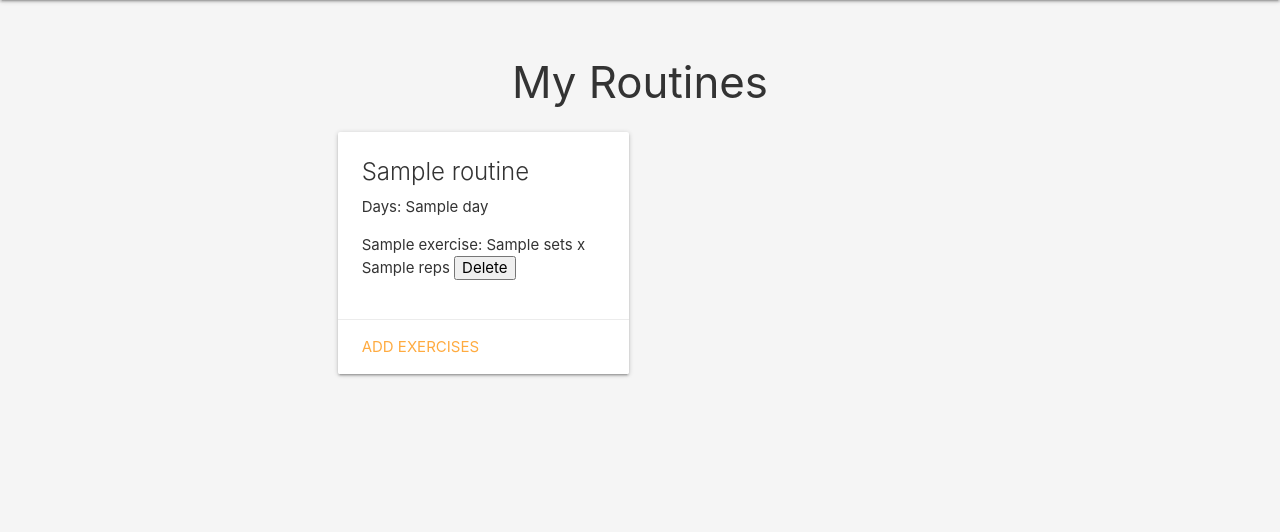
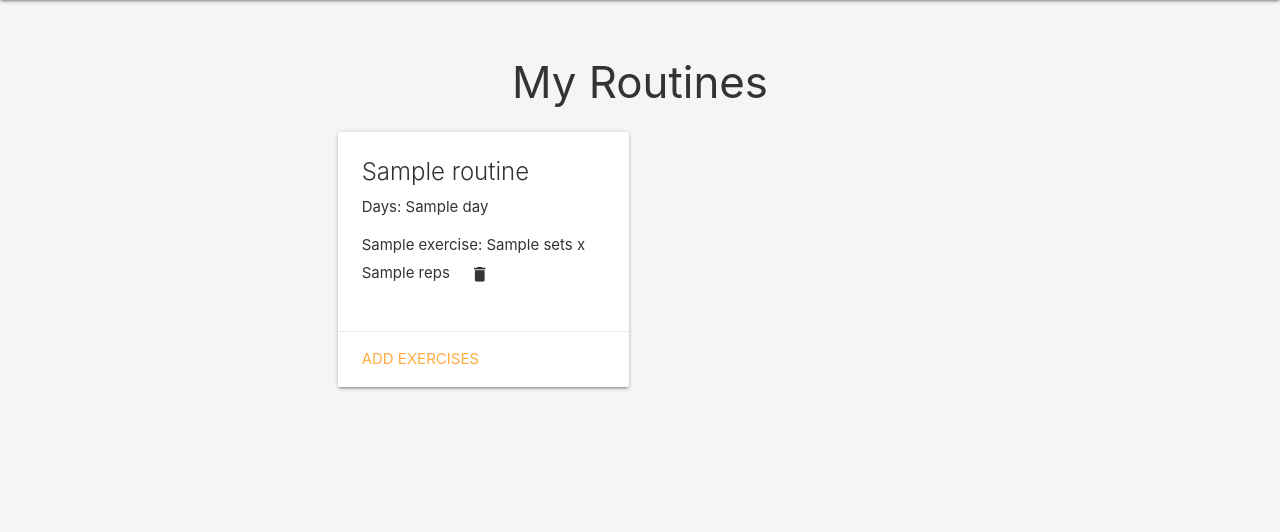
Before and after one commit to carlosm22700/Fitness-Tracker, a Django app: template main_app/templates/main_app/view_routines.html in a window 1280 px wide. Shown: the part 64-596 px from the top of the page. Run offline with Django 3.2, Linux system fonts and the light colour scheme; the template is opened without the code that fills it: most values are stand-ins (such as "Sample title", 1, 10 or a date in 2020); some libraries are stand-ins or nearby versions.

Commit message:
implements styling for delete button

```diff
--- a/main_app/templates/main_app/home.html
+++ b/main_app/templates/main_app/home.html
@@ -45,7 +45,7 @@
                                         {% if routine_day.day == day.day %}
                                             <form style="display:inline;" method="post" action="{% url 'delete_routine' routine.id %}">
                                                 {% csrf_token %}
-                                                <button type="submit" class="delete-routine-btn">Delete</button>
+                                                <button type="submit" class="btn-flat delete-routine-btn"><i class="material-icons">delete</i></button>
                                             </form>
                                         {% endif %}
                                     {% endfor %}
--- a/main_app/templates/main_app/view_routines.html
+++ b/main_app/templates/main_app/view_routines.html
@@ -20,7 +20,7 @@
                                     {{ planned_exercise.exercise.name }}: {{ planned_exercise.sets }} x {{ planned_exercise.reps }}
                                     <form style="display:inline;" method="post" action="{% url 'delete_exercise' routine.id planned_exercise.id %}">
                                         {% csrf_token %}
-                                        <button type="submit" class="delete-exercise-btn">Delete</button>
+                                        <button type="submit" class="btn-flat delete-exercise-btn"><i class="material-icons">delete</i></button>
                                     </form>
                                 </li>
                             {% endfor %}
```
